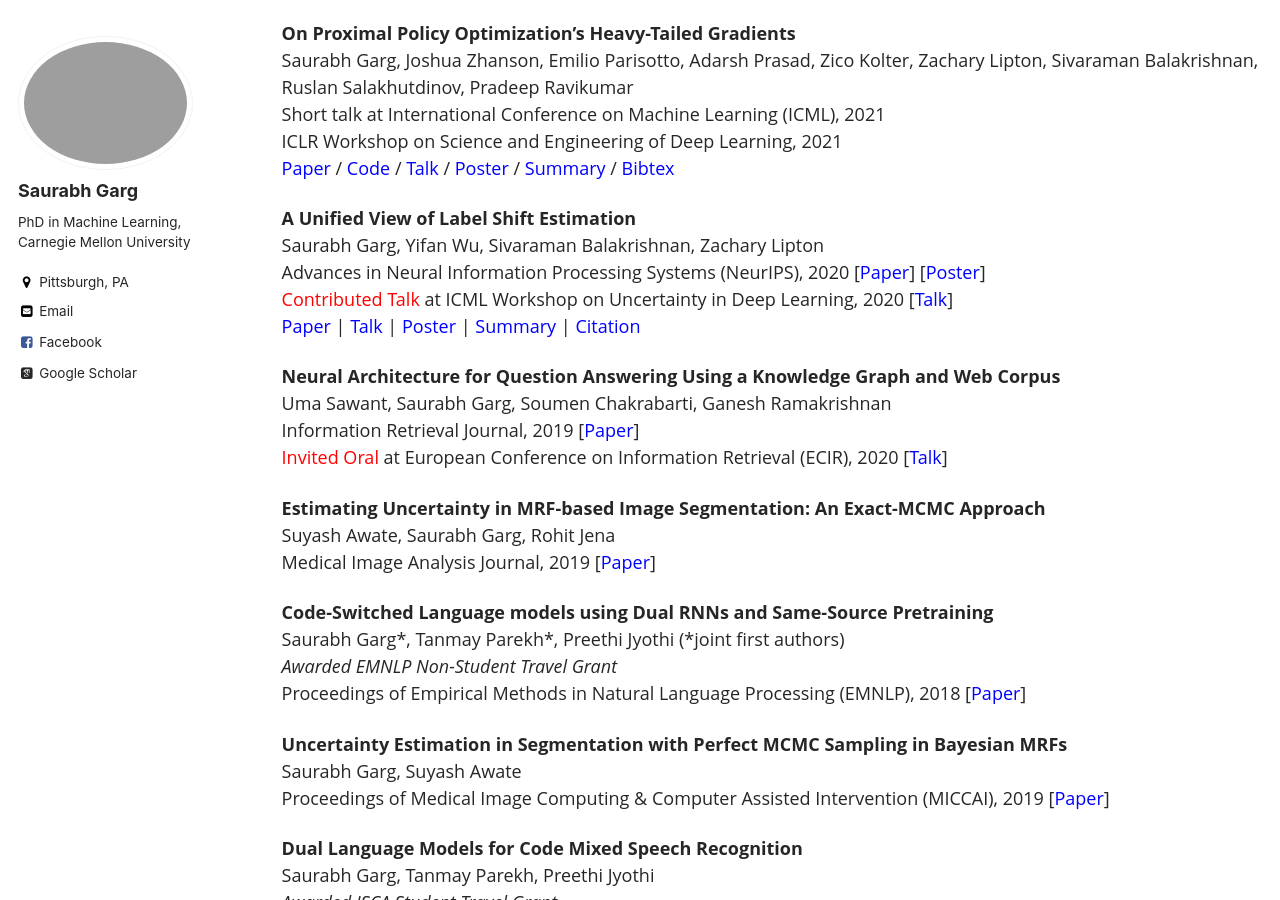
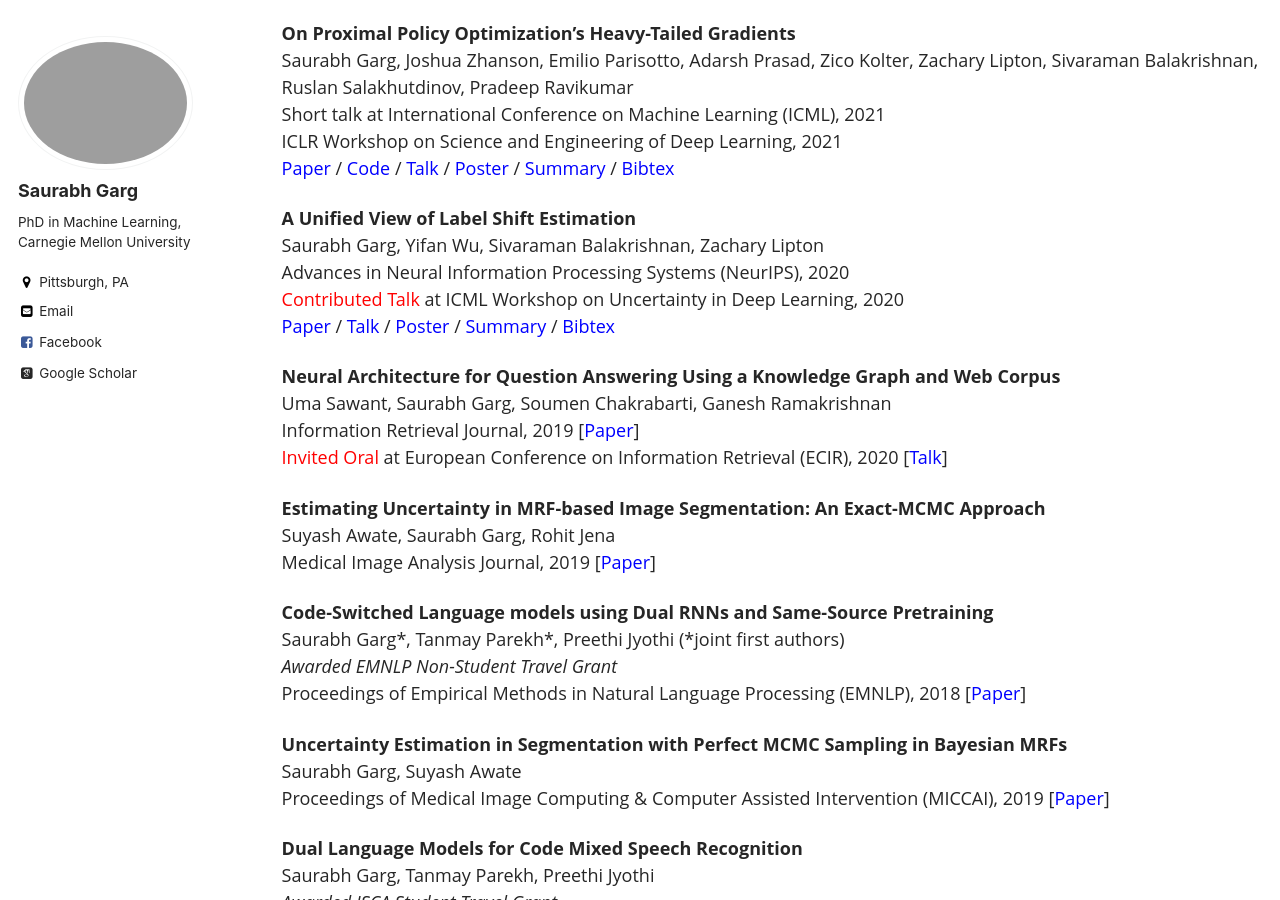
Before and after one commit to saurabhgarg1996/saurabhgarg1996.github.io, a Jekyll site: the page built from _pages/publications.md, in a window 1280 px wide and 900 px high, scrolled down 643 px. Built offline with Jekyll 4.4.1, drawn with Linux system fonts in a browser that asks for light colours; some web fonts are replaced; part of the change alters nothing that is shown.

Commit message:
page updates

```diff
--- a/_pages/publications.md
+++ b/_pages/publications.md
@@ -53,7 +53,7 @@ ICLR Workshop on RobustML, 2021
 Saurabh Garg, Joshua Zhanson, Emilio Parisotto, Adarsh Prasad, Zico Kolter, Zachary Lipton, Sivaraman Balakrishnan, Ruslan Salakhutdinov, Pradeep Ravikumar
 Short talk at International Conference on Machine Learning (ICML), 2021
 ICLR Workshop on Science and Engineering of Deep Learning, 2021
-<span style="color:blue">[Paper](https://arxiv.org/pdf/2102.10264.pdf)</span> / <span style="color:blue">[Code]()</span> / <span style="color:blue">[Talk](https://slideslive.com/38959028/on-proximal-policy-optimizations-heavytailed-gradients?ref=speaker-37449-latest)</span> / <span style="color:blue">[Poster](https://drive.google.com/file/d/1U2GxKvBqEC32vY-DZxnzHT80rj8fePqr/view?usp=sharing)</span> / <span style="color:blue">[Summary](javascript:toggleblock('garg2021_PPO_abs'))</span> / <span style="color:blue">[Bibtex](javascript:toggleblock('garg2021_PPO_bib'))</span>
+<span style="color:blue">[Paper](https://arxiv.org/abs/2102.10264)</span> / <span style="color:blue">[Code]()</span> / <span style="color:blue">[Talk](https://slideslive.com/38959028/on-proximal-policy-optimizations-heavytailed-gradients?ref=speaker-37449-latest)</span> / <span style="color:blue">[Poster](https://drive.google.com/file/d/1U2GxKvBqEC32vY-DZxnzHT80rj8fePqr/view?usp=sharing)</span> / <span style="color:blue">[Summary](javascript:toggleblock('garg2021_PPO_abs'))</span> / <span style="color:blue">[Bibtex](javascript:toggleblock('garg2021_PPO_bib'))</span>
 <p><i id="garg2021_PPO_abs" style="display: none;">We empirically characterized PPO’s gradients, demonstrating that they become more heavy-tailed as training proceeds. We examined issues due to heavy-tailed nature of gradients and show that PPO clipping heuristics offset heavy-tailedness in gradients. </i></p>
 <bibtext xml:space="preserve" id="garg2021_PPO_bib" style="display: none;">
 @article{garg2021PPO, <br>
@@ -68,9 +68,22 @@ ICLR Workshop on Science and Engineering of Deep Learning, 2021
 
 **A Unified View of Label Shift Estimation**
 Saurabh Garg, Yifan Wu, Sivaraman Balakrishnan, Zachary Lipton
-Advances in Neural Information Processing Systems (NeurIPS), 2020 \[[<span style="color:blue">Paper</span>](https://arxiv.org/abs/2003.07554)\] \[[<span style="color:blue">Poster</span>](https://drive.google.com/file/d/13hpynIYM69nSRqj-7CHdvEdG7amC9phy/view?usp=sharing)\]
-<span style="color:red">Contributed Talk</span> at ICML Workshop on Uncertainty in Deep Learning, 2020 \[[<span style="color:blue">Talk</span>](https://slideslive.com/38930578/a-unified-view-of-label-shift-estimation?ref=speaker-37449-latest)\]
-<span style="color:blue">[Paper](https://arxiv.org/abs/2003.07554)</span> | <span style="color:blue">[Talk](https://drive.google.com/file/d/1Uvcuqbcv9w2NQNSVoOdoLsDcyf2FpBc3/view?usp=sharing)</span> | <span style="color:blue">[Poster](https://drive.google.com/file/d/1U2GxKvBqEC32vY-DZxnzHT80rj8fePqr/view?usp=sharing)</span> | <span style="color:blue">[Summary]()</span> | <span style="color:blue">[Citation]()</span>
+Advances in Neural Information Processing Systems (NeurIPS), 2020
+<span style="color:red">Contributed Talk</span> at ICML Workshop on Uncertainty in Deep Learning, 2020
+<span style="color:blue">[Paper](https://arxiv.org/abs/2102.10264)</span> / <span style="color:blue">[Talk](https://slideslive.com/38930578/a-unified-view-of-label-shift-estimation?ref=speaker-37449-latest)</span> / <span style="color:blue">[Poster](https://drive.google.com/file/d/13hpynIYM69nSRqj-7CHdvEdG7amC9phy/view?usp=sharing)</span> / <span style="color:blue">[Summary](javascript:toggleblock('garg2021_labelshift_abs'))</span> / <span style="color:blue">[Bibtex](javascript:toggleblock('garg2021_labelshift_bib'))</span>
+<p><i id="garg2021_labelshift_abs" style="display: none;">We provide a unified framework relating techniques that use off-the-shelf predictors for label shift estimation. We argue that these methods all employ calibration, either explicitly or implicitly, differing only in the choice of calibration method and their optimization objective. </i></p>
+<bibtext xml:space="preserve" id="garg2021_labelshift_bib" style="display: none;">
+@article{garg2020labelshift, <br>
+ title={ A Unified View of Label Shift Estimation } <br>
+ author={Garg, Saurabh and Wu, Yifan and Balakrishnan, Sivaraman and Lipton, Zachary}, <br>
+ year={2020}, <br>
+ journal={arXiv preprint arXiv:2003.07554} <br>
+ url={https://arxiv.org/abs/2003.07554}, <br>
+ note={NeurIPS 2020}
+}
+</bibtext>
+
+
 
 **Neural Architecture for Question Answering Using a Knowledge Graph and Web Corpus**
 Uma Sawant, Saurabh Garg, Soumen Chakrabarti, Ganesh Ramakrishnan
```
Also changed, not shown: 1 other file.
